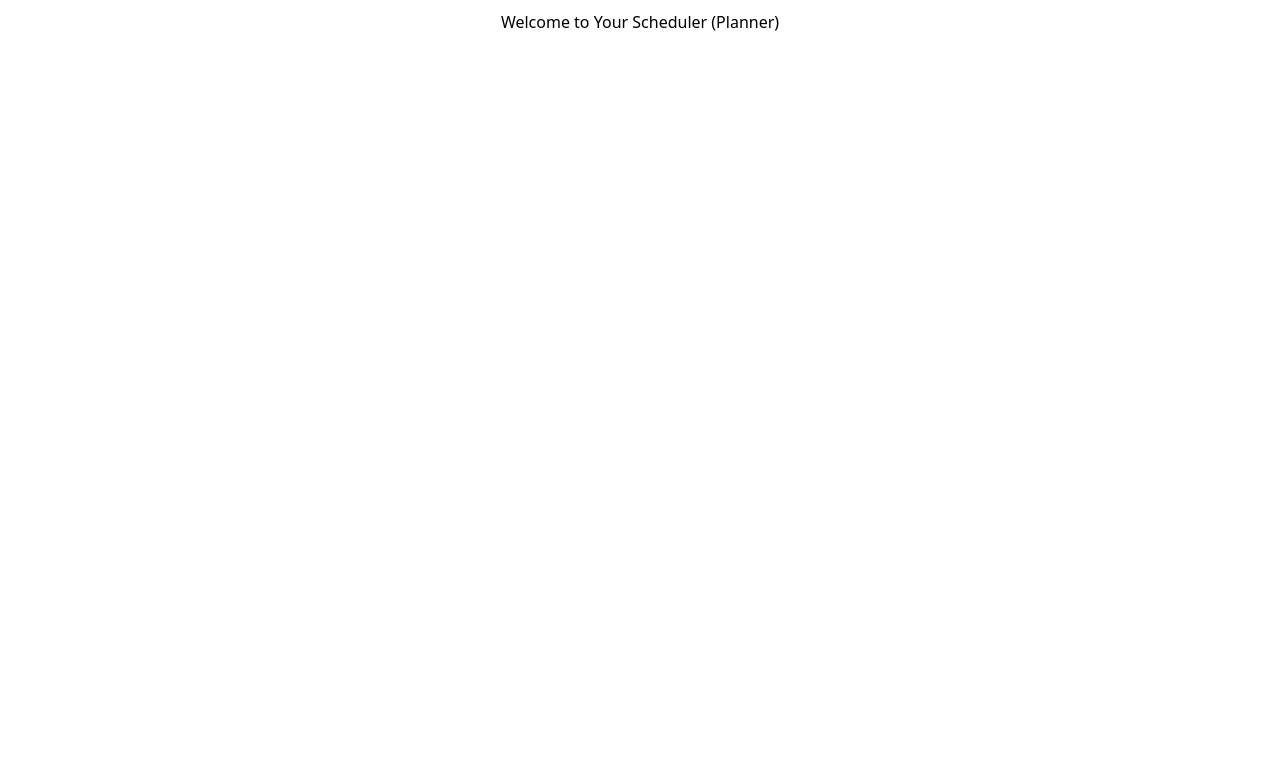
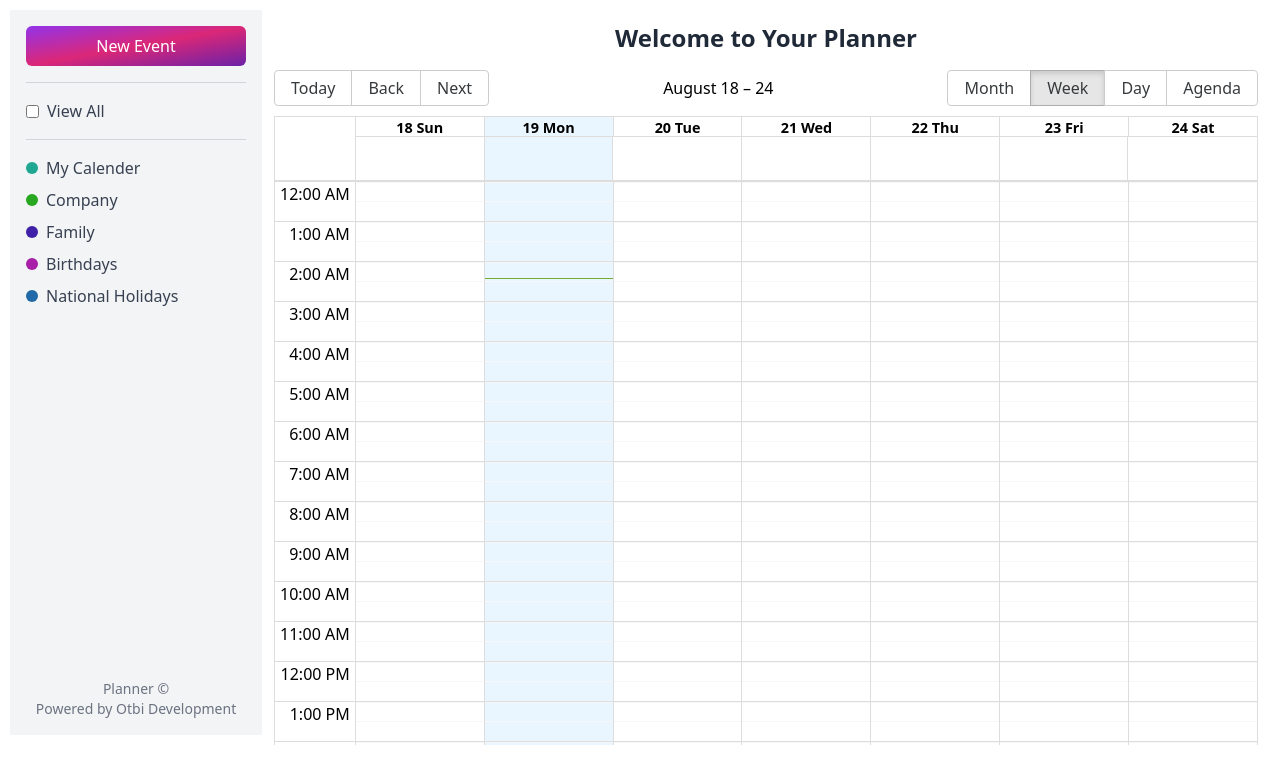
Before and after one commit to Oluwatobii/planner, a Next.js app: page /home in a window 1280 px wide. Shown: the top 784 px of the page. Built offline with nearby package versions, Linux system fonts and the light colour scheme; no server answers.

Commit message:
CDE-4: Setting up react-big-calendar

```diff
--- a/package.json
+++ b/package.json
@@ -10,10 +10,13 @@
   },
   "dependencies": {
     "@prisma/client": "^5.19.1",
+    "@types/react-big-calendar": "^1.8.10",
+    "date-fns": "^3.6.0",
     "next": "14.2.5",
     "next-auth": "^4.24.7",
     "next-themes": "^0.3.0",
     "react": "^18",
+    "react-big-calendar": "^1.13.4",
     "react-dom": "^18",
     "react-icons": "^5.3.0"
   },
--- /dev/null
+++ b/src/app/home/_components/Buttons/CreateEvent.tsx
@@ -0,0 +1,7 @@
+export default function CreateEvent({}) {
+  return (
+    <button className="w-full text-white py-2 rounded-md bg-gradient-to-br from-purple-600 via-pink-600 to-purple-800 hover:from-purple-700 hover:via-pink-700 hover:to-purple-900">
+      New Event
+    </button>
+  )
+}
--- /dev/null
+++ b/src/app/home/_components/CalendarComponent/index.tsx
@@ -0,0 +1,74 @@
+'use client'
+
+import { Calendar as ReactBigCalendar, dateFnsLocalizer, View } from 'react-big-calendar'
+
+// import { getEventsForWeek } from '@/actions/getEventsForWeek';
+
+import format from 'date-fns/format'
+
+import parse from 'date-fns/parse'
+
+import startOfWeek from 'date-fns/startOfWeek'
+
+import getDay from 'date-fns/getDay'
+
+import enUS from 'date-fns/locale/en-US'
+
+import 'react-big-calendar/lib/css/react-big-calendar.css'
+
+const locales = {
+  'en-US': enUS
+}
+
+const localizer = dateFnsLocalizer({
+  format,
+  parse,
+  startOfWeek,
+  getDay,
+  locales
+})
+
+type CalendarComponentProps = {
+  startDate: Date
+  endDate: Date
+  onRangeChange: (range: { start: Date; end: Date }, view: View) => void
+  currentView: View
+}
+
+export default function CalendarComponent({ startDate, endDate, onRangeChange, currentView }: CalendarComponentProps) {
+  // const events = await getEventsForWeek(startDate, endDate);
+
+  const eventStyleGetter = (event: any) => {
+    const backgroundColor = event.calendar.color
+    return {
+      style: { backgroundColor }
+    }
+  }
+
+  return (
+    <div style={{ height: '500px' }}>
+      <ReactBigCalendar
+        localizer={localizer}
+        events={[]}
+        startAccessor="start"
+        endAccessor="end"
+        eventPropGetter={eventStyleGetter}
+        style={{ height: '990px' }}
+        // onRangeChange={onRangeChange}
+        onView={(view: View) => onRangeChange({ start: startDate, end: endDate }, view)}
+        view={currentView}
+      />
+    </div>
+  )
+}
+
+/**
+ *
+ *
+ *  title: event.title,
+    start: new Date(event.start),
+    end: new Date(event.end),
+    calendar: event.calendar,
+ *
+ *
+ */
--- /dev/null
+++ b/src/app/home/_components/CalenderWrapper/index.tsx
@@ -0,0 +1,48 @@
+'use client'
+
+import { useState } from 'react'
+
+import { CalendarComponent } from '../'
+
+import { View, DateRange } from 'react-big-calendar'
+
+import { startOfWeek, endOfWeek, startOfMonth, endOfMonth, startOfYear, endOfYear } from 'date-fns'
+
+export default function CalendarWrapper() {
+  const [startDate, setStartDate] = useState<Date>(startOfWeek(new Date(), { weekStartsOn: 1 }))
+  const [endDate, setEndDate] = useState<Date>(endOfWeek(new Date(), { weekStartsOn: 1 }))
+  const [currentView, setCurrentView] = useState<View>('week')
+
+  const handleRangeChange = (range: DateRange, view: View) => {
+    setCurrentView(view)
+
+    switch (view) {
+      case 'month':
+        setStartDate(startOfMonth(range.start as Date))
+        setEndDate(endOfMonth(range.end as Date))
+        break
+      /*
+      case 'year':
+        setStartDate(startOfYear(range.start as Date));
+        setEndDate(endOfYear(range.end as Date));
+        break;
+      */
+      case 'week':
+      default:
+        setStartDate(startOfWeek(range.start as Date, { weekStartsOn: 1 }))
+        setEndDate(endOfWeek(range.end as Date, { weekStartsOn: 1 }))
+        break
+    }
+  }
+
+  return (
+    <div>
+      <CalendarComponent
+        startDate={startDate}
+        endDate={endDate}
+        onRangeChange={handleRangeChange}
+        currentView={currentView}
+      />
+    </div>
+  )
+}
--- /dev/null
+++ b/src/app/home/_components/index.ts
@@ -0,0 +1,7 @@
+import CalenderWrapper from './CalenderWrapper'
+
+import CalendarComponent from './CalendarComponent'
+
+import CreateEvent from './Buttons/CreateEvent'
+
+export { CalenderWrapper, CalendarComponent, CreateEvent }
--- a/src/app/home/page.tsx
+++ b/src/app/home/page.tsx
@@ -1,8 +1,66 @@
-export default async function HomePage() {
+import { CalenderWrapper, CreateEvent } from './_components'
+
+const calenders = [
+  {
+    name: 'My Calender',
+    color: '#20a793'
+  },
+  {
+    name: 'Company',
+    color: '#28a720'
+  },
+  {
+    name: 'Family',
+    color: '#3f20a7'
+  },
+  {
+    name: 'Birthdays',
+    color: '#a720a7'
+  },
+  {
+    name: 'National Holidays',
+    color: '#206aa7'
+  }
+]
+export default function HomePage() {
   return (
-    <div>
-      <h1>Welcome to Your Scheduler (Planner)</h1>
-      {/* JSX Here */}
-    </div>
+    <>
+      <div className="hidden md:flex w-1/5 bg-gray-100 dark:bg-gray-800 p-4 flex-col justify-between">
+        <div>
+          <CreateEvent />
+
+          <hr className="my-4 border-gray-300 dark:border-gray-600" />
+          <div className="flex items-center mb-4">
+            <input type="checkbox" id="view-all" className="mr-2" />
+            <label htmlFor="view-all" className="text-gray-700 dark:text-gray-300">
+              View All
+            </label>
+          </div>
+          <hr className="my-4 border-gray-300 dark:border-gray-600" />
+
+          <ul className="space-y-2">
+            {calenders.map(({ name, color }) => (
+              <li key={name} className="flex items-center">
+                <span className="w-3 h-3 rounded-full inline-block mr-2" style={{ backgroundColor: color }}></span>
+                <span className="text-gray-700 dark:text-gray-300">{name}</span>
+              </li>
+            ))}
+          </ul>
+        </div>
+        <div className="text-center text-gray-500 dark:text-gray-400 text-sm mt-6">
+          <p>Planner © </p>
+          <a href="https://tbello.dev" target="_blank" rel="noopener">
+            Powered by Otbi Development
+          </a>
+        </div>
+      </div>
+
+      <div className="w-full md:w-4/5 bg-white dark:bg-gray-900 p-3 h-full">
+        <h2 className="text-xl md:text-2xl font-semibold mb-4 text-gray-800 dark:text-gray-200 text-center">
+          Welcome to Your Planner
+        </h2>
+        <CalenderWrapper />
+      </div>
+    </>
   )
 }
--- a/src/components/ClientLayout/index.tsx
+++ b/src/components/ClientLayout/index.tsx
@@ -16,9 +16,11 @@ export default function ClientLayout({ children }: { children: React.ReactNode }
   }
 
   return (
-    <>
+    <div className="flex flex-col h-screen w-screen">
       <Header />
-      <main className="flex justify-center p-[10px]">{children}</main>
-    </>
+      <div className="flex flex-col h-[calc(100vh-55px)] w-screen">
+        <main className="flex-grow flex justify-center p-[10px] overflow-y-auto">{children}</main>
+      </div>
+    </div>
   )
 }
```
Also changed, not shown: 2 other files (tests, documents, lock files or other folders).
